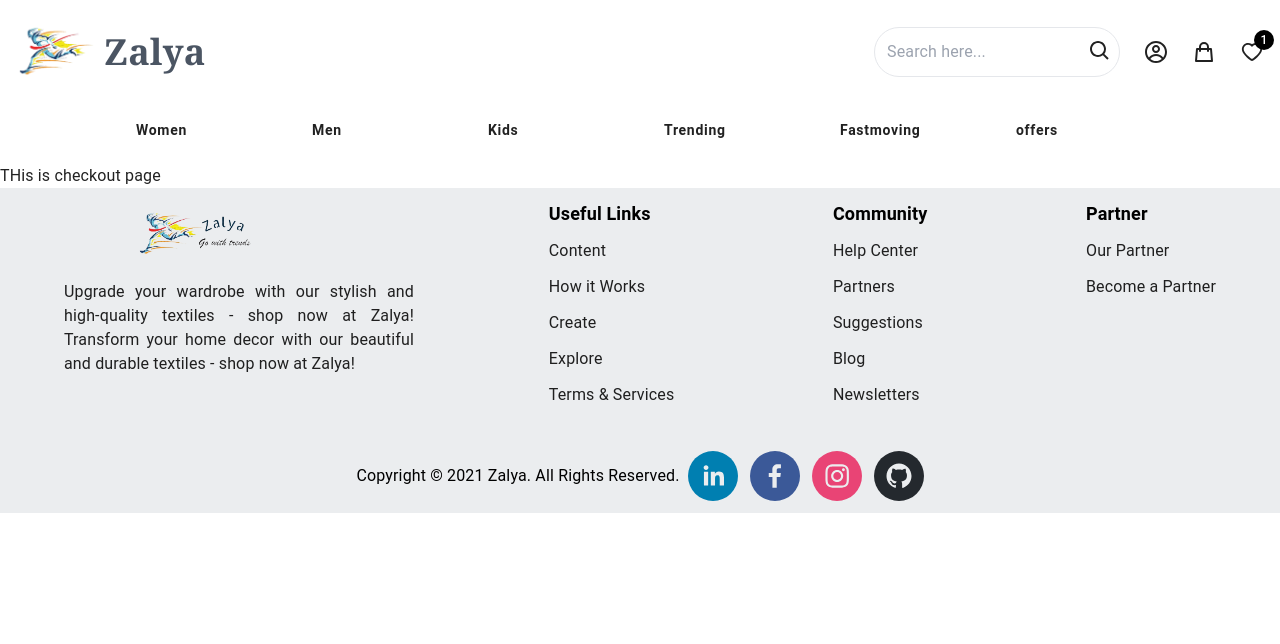
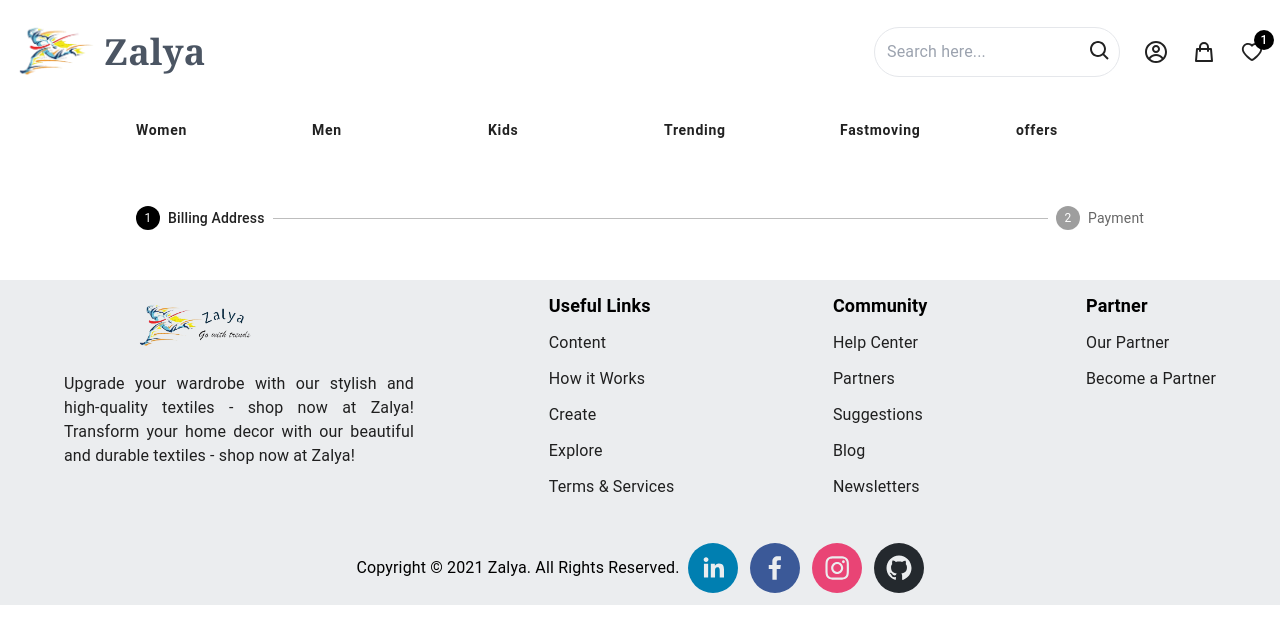
Before and after one commit to rvishakhs/clothing-store, a React (Vite) app: page /checkout in a window 1280 px wide. Shown: the top 644 px of the page. Built offline with nearby package versions, Linux system fonts and the light colour scheme.

Commit message:
Checkout page

```diff
--- a/src/scenes/checkout/Checkout.jsx
+++ b/src/scenes/checkout/Checkout.jsx
@@ -1,8 +1,21 @@
-import React from 'react'
+import React, { useState } from 'react'
+import { Stepper, Step, Box, StepLabel } from '@mui/material';
 
 function Checkout() {
+
+  const [activeStep, setActiveStep] = useState(0)
+
   return (
-    <div>THis is checkout page</div>
+    <Box width="80%" m="50px auto">
+      <Stepper activeStep={activeStep}>
+        <Step>
+          <StepLabel>Billing Address</StepLabel>
+        </Step>
+        <Step>
+          <StepLabel>Payment</StepLabel>
+        </Step>
+      </Stepper>
+    </Box>
   )
 }
 
--- a/src/scenes/global/Cartmenu.jsx
+++ b/src/scenes/global/Cartmenu.jsx
@@ -13,6 +13,11 @@ function Cartmenu() {
   const cart = useSelector(selectBasketItems)
   const isCartOpen = useSelector(iscartopen)
 
+
+  const handleCLick = () => {
+     navigate("/checkout")
+     dispatch(setiscartopen({}))
+  }
 
 
   const subtotal = cart.reduce((acc, item) => {
@@ -41,8 +46,11 @@ function Cartmenu() {
                 <h2 className='uppercase font-semibold text-sm '>Subtotal</h2>
                 <h2 className='font-semibold text-sm '>$ {subtotal} <span></span></h2>
             </div>
-            <button className='w-full p-2 bg-black text-white font-semibold'>
-              Check out
+            <button
+              className='w-full p-2 bg-black text-white font-semibold'
+              onClick={handleCLick}
+            >
+                Check out
             </button>
           </div>
         </div>
```
